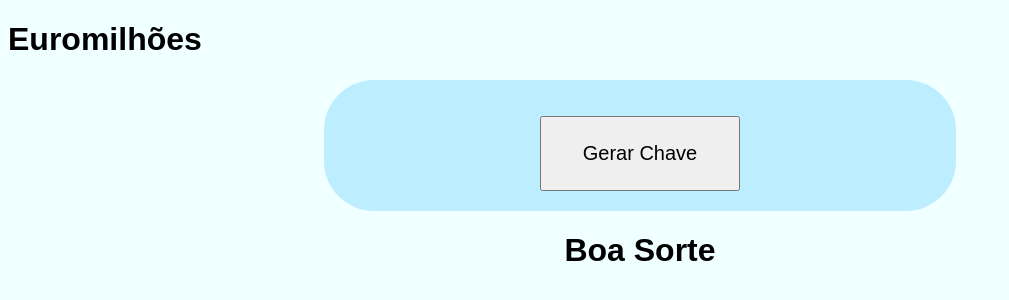
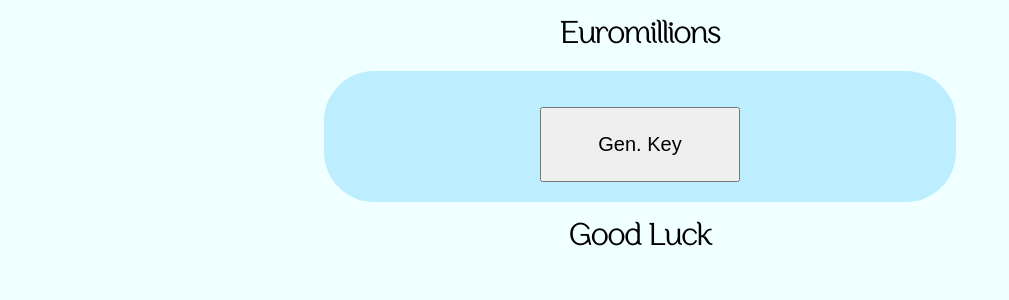
Before and after one commit to dem04med/SIR1, a website: page public/index.html in a window 1280 px wide. Shown: the whole page, without its empty margins (0-1009 px from the left). Drawn offline with Linux system fonts and the light colour scheme.

```diff
--- a/public/index.html
+++ b/public/index.html
@@ -9,7 +9,7 @@
 
 </head>
 <body>
-    <h1>Euromilhões</h1>
+    <h1 id="title">Euromillions</h1>
 
     <div id="divcontainer">
     <div id="divBet">
@@ -23,9 +23,9 @@
 
             </ol>
         </div>
-        <button id="genBtn"> Gerar Chave </button>
+        <button id="genBtn"> Gen. Key </button>
     </div>
-    <h1>Boa Sorte</h1>
+    <h1>Good Luck</h1>
     </div>
 </div></body>
 
--- a/public/style2.css
+++ b/public/style2.css
@@ -1,6 +1,11 @@
 html {
     background-color: azure;
     font-family: Arial, Helvetica, sans-serif;
+}
+
+@font-face {
+    font-family: BFont;
+    src: url("./fonts/MaisondeartisanfreeItalic-VGrmz.otf");
 }
 
 #divBet {
@@ -10,11 +15,14 @@
 
 #divcontainer {
     align-items: center;
-
     display: flex;
     flex-direction: column;
     text-align: center;
 
+}
+
+#title {
+    text-align: center;
 }
 
 div#divBet {
@@ -40,3 +48,7 @@
     font-size: 20px;
     margin: 20px;
 }
+
+h1 {
+    font-family: BFont;
+}
```
Also changed, not shown: public/fonts/MaisondeartisanfreeItalic-VGrmz.otf (added), 1 other file.
